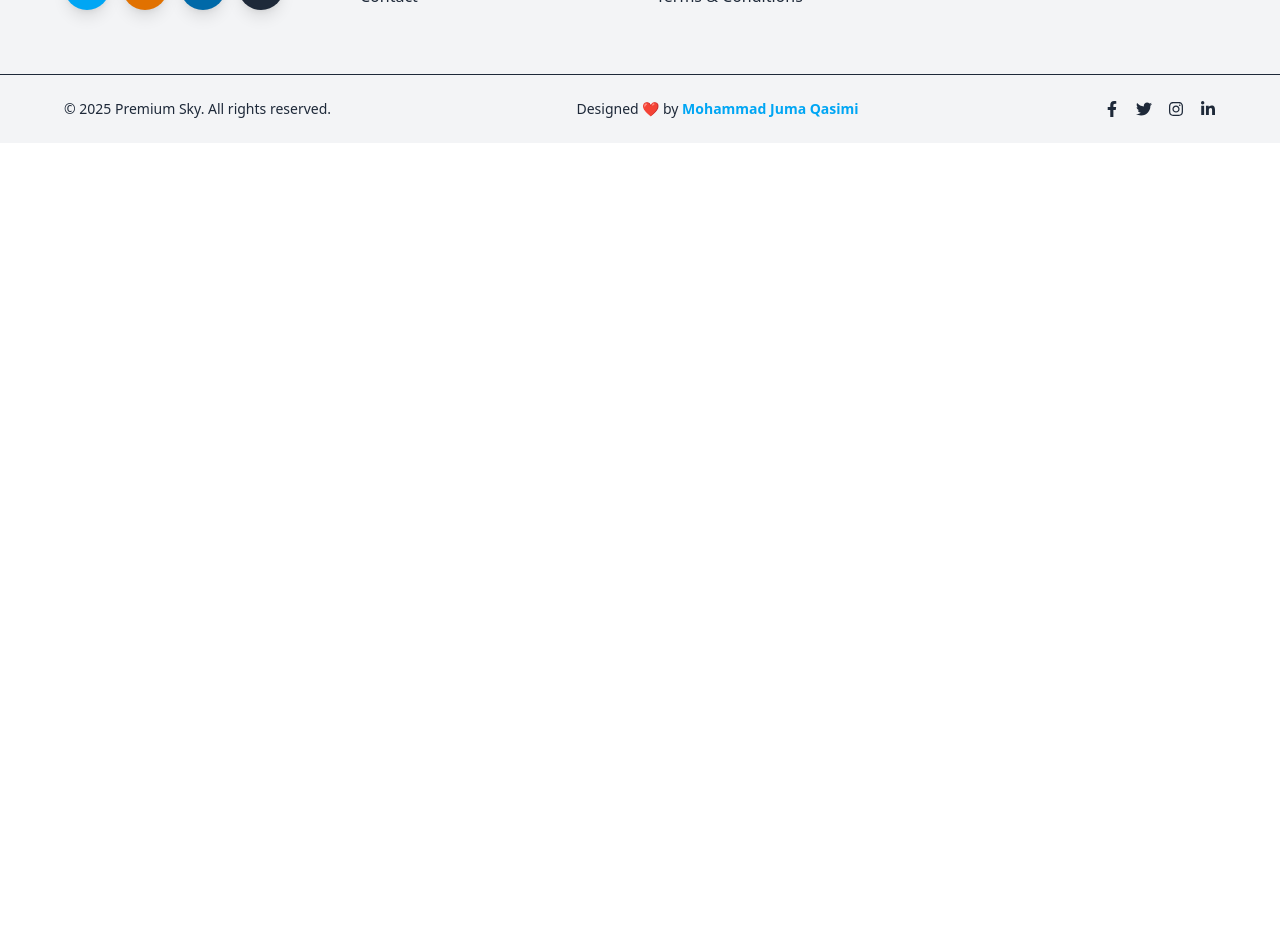
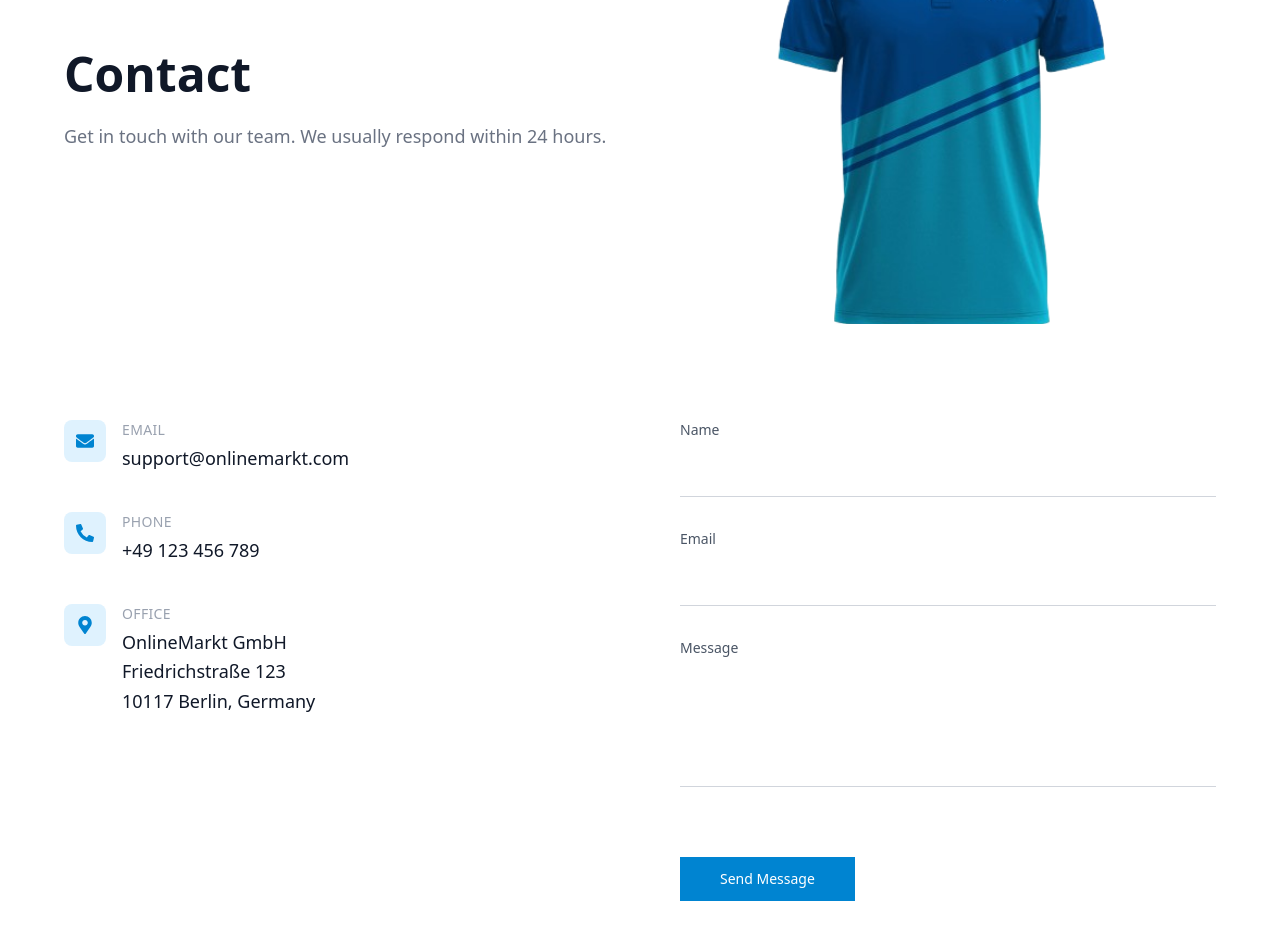
Before and after one commit to JumaQasimiM/onlinemark, a React (Vite) app: page /contact in a window 1280 px wide. Shown: the part 220-1172 px from the top of the page. Before the commit the page ends 800 px from the top, so only its background shows below. Built offline with nearby package versions, Linux system fonts and the light colour scheme.

Commit message:
about & contact page

```diff
--- a/src/App.jsx
+++ b/src/App.jsx
@@ -11,6 +11,8 @@ import { ProductDetail } from "./pages/productsDetails";
 
 import { BrowserRouter, Routes, Route } from "react-router-dom";
 import { Cart } from "./pages/Cart";
+import { About } from "./pages/About";
+import { Contact } from "./pages/Contact";
 
 function App() {
   return (
@@ -40,6 +42,8 @@ function App() {
           <Route path="/products" element={<Products />} />
           <Route path="/products/:id" element={<ProductDetail />} />
           <Route path="/cart" element={<Cart />} />
+          <Route path="/about" element={<About />} />
+          <Route path="/contact" element={<Contact />} />
         </Routes>
 
         <Footer />
--- a/src/apis/ProductsApi.js
+++ b/src/apis/ProductsApi.js
@@ -1,24 +1,51 @@
 import { Api_Url } from "./apiUrl";
 import { useFetch } from "../hooks/useFetch";
 
-export const useProducts = () => useFetch(`${Api_Url}/products`);
+// export const useProducts = () => useFetch(`${Api_Url}/products`);
+export const useProducts = () => {
+  const { data, loading, error } = useFetch(`${Api_Url}/products?limit=194`);
+  return {
+    data: data?.products || [],
+    loading,
+    error,
+  };
+};
+
 export const useProductById = (id) => useFetch(`${Api_Url}/products/${id}`);
 // relatit products
-export const useRelatetProducts = (category) =>
-  useFetch(`${Api_Url}/products/category/${category}`);
+export const useRelatetProducts = (category) => {
+  const { data, loading, error } = useFetch(
+    `${Api_Url}/products/category/${category}`
+  );
+
+  return {
+    data: data?.products || [],
+    loading,
+    error,
+  };
+};
 
 // Custom Hook für die neuesten Produkte
 export const useNewProducts = () => {
-  return useFetch(`${Api_Url}/products?_limit=6&sort=desc`);
+  const { data, loading, error } = useFetch(
+    `${Api_Url}/products?limit=6&skip=7`
+  );
+
+  return {
+    data: data?.products || [],
+    loading,
+    error,
+  };
 };
 
 // popular products
 
 export const usePopularProducts = () => {
-  const { data = [], error, loading } = useFetch(`${Api_Url}/products`);
+  const { data, error, loading } = useFetch(`${Api_Url}/products`);
 
-  // Filter products with rating >= 4.5
-  const popular = data.filter((product) => product.rating?.rate >= 4.5);
+  const popular =
+    data?.products?.filter((product) => product.rating >= 4.5) || [];
+
   return { data: popular, error, loading };
 };
 
@@ -32,3 +59,26 @@ export const useProductCategories = () =>
 // const newProducts = products.filter(
 //   (p) => new Date(p.createdAt) > new Date("2025-01-01")
 // );
+
+// ============new =======
+
+// export const useProducts = () => {
+//   const { data, loading, error } = useFetch(`${Api_Url}/products`);
+//   return {
+//     data: data?.products || [],
+//     loading,
+//     error,
+//   };
+// };
+
+// export const useRelatedProducts = (category) => {
+//   const { data, loading, error } = useFetch(
+//     `${Api_Url}/products/category/${category}`
+//   );
+
+//   return {
+//     data: data?.products || [],
+//     loading,
+//     error,
+//   };
+// };
--- a/src/apis/apiUrl.js
+++ b/src/apis/apiUrl.js
@@ -2,7 +2,7 @@ let Api_Url = "";
 
 if (import.meta.env.MODE === "development") {
   // json-server in Entwicklung
-  Api_Url = "https://fakestoreapi.com";
+  Api_Url = "https://dummyjson.com";
 } else {
   // Produktiv-Backend
   Api_Url = "https://onlinemarkt.com/api/";
--- a/src/components/Header.jsx
+++ b/src/components/Header.jsx
@@ -11,6 +11,8 @@ export const Header = () => {
   const navItem = [
     { name: "Home", path: "/" },
     { name: "Shop", path: "/products" },
+    { name: "About", path: "/about" },
+    { name: "Contact", path: "/contact" },
   ];
 
   useEffect(() => {
--- a/src/components/PopularProductCard.jsx
+++ b/src/components/PopularProductCard.jsx
@@ -6,10 +6,10 @@ import { toast } from "react-toastify";
 
 export const PopularProductCard = ({
   id,
-  image,
   title,
   price,
-  rating,
+  rating = 0,
+  thumbnail,
   type = "popular",
 }) => {
   const [showActions, setShowActions] = useState(false);
@@ -47,7 +47,7 @@ export const PopularProductCard = ({
       <div className="bg-gray-200 w-[90%] h-50 mx-auto m-2 p-3 rounded-md overflow-hidden">
         <Link to={"/products/" + id}>
           <motion.img
-            src={image}
+            src={thumbnail}
             alt={title}
             className="w-full h-full aspect-[4/3] object-contain p-3"
             whileHover={{ scale: 1.05 }}
@@ -89,7 +89,7 @@ export const PopularProductCard = ({
             <span
               key={i}
               className={
-                i < Math.round(rating?.rate || 0)
+                i < Math.round(rating)
                   ? "text-yellow-400"
                   : "text-yellow-300/40"
               }
@@ -97,8 +97,9 @@ export const PopularProductCard = ({
               ★
             </span>
           ))}
+
           <span className="text-gray-600 text-sm ml-1">
-            {rating?.rate?.toFixed(1) || "0.0"}
+            {rating.toFixed(1)}
           </span>
         </div>
 
--- /dev/null
+++ b/src/pages/Contact.jsx
@@ -0,0 +1,123 @@
+import { FaEnvelope, FaPhoneAlt, FaMapMarkerAlt } from "react-icons/fa";
+
+import image from "../assets/t1.png";
+export const Contact = () => {
+  return (
+    <section className="min-h-screen bg-white py-24 px-4">
+      <div className="max-w-6xl mx-auto">
+        {/* Header */}
+        <header className="grid grid-cols-1 md:grid-cols-2 gap-16 items-center mb-24">
+          {/* Text */}
+          <div>
+            <h1 className="text-5xl font-semibold text-gray-900 mb-6">
+              Contact
+            </h1>
+            <p className="text-lg text-gray-500 max-w-xl">
+              Get in touch with our team. We usually respond within 24 hours.
+            </p>
+          </div>
+
+          {/* Image */}
+          <div className="hidden md:block">
+            <img
+              src={image}
+              alt="Contact"
+              className="w-full h-112 object-cover rounded-xl"
+            />
+          </div>
+        </header>
+
+        <div className="grid grid-cols-1 md:grid-cols-2 gap-20">
+          {/* Left: Info */}
+          <div className="space-y-10">
+            <div className="flex items-start gap-4">
+              <div className="p-3 rounded-lg bg-sky-100 text-sky-600">
+                <FaEnvelope size={18} />
+              </div>
+              <div>
+                <h3 className="text-sm uppercase tracking-wide text-gray-400 mb-1">
+                  Email
+                </h3>
+                <p className="text-lg text-gray-900">support@onlinemarkt.com</p>
+              </div>
+            </div>
+
+            <div className="flex items-start gap-4">
+              <div className="p-3 rounded-lg bg-sky-100 text-sky-600">
+                <FaPhoneAlt size={18} />
+              </div>
+              <div>
+                <h3 className="text-sm uppercase tracking-wide text-gray-400 mb-1">
+                  Phone
+                </h3>
+                <p className="text-lg text-gray-900">+49 123 456 789</p>
+              </div>
+            </div>
+
+            <div className="flex items-start gap-4">
+              <div className="p-3 rounded-lg bg-sky-100 text-sky-600">
+                <FaMapMarkerAlt size={18} />
+              </div>
+              <div>
+                <h3 className="text-sm uppercase tracking-wide text-gray-400 mb-1">
+                  Office
+                </h3>
+                <p className="text-lg text-gray-900 leading-relaxed">
+                  OnlineMarkt GmbH <br />
+                  Friedrichstraße 123 <br />
+                  10117 Berlin, Germany
+                </p>
+              </div>
+            </div>
+          </div>
+
+          {/* Right: Form */}
+          <div>
+            <form className="space-y-8">
+              <div>
+                <label className="block text-sm text-gray-600 mb-2">Name</label>
+                <input
+                  type="text"
+                  className="w-full border-b border-gray-300 py-3 text-gray-900
+                             focus:outline-none focus:border-sky-600"
+                />
+              </div>
+
+              <div>
+                <label className="block text-sm text-gray-600 mb-2">
+                  Email
+                </label>
+                <input
+                  type="email"
+                  className="w-full border-b border-gray-300 py-3 text-gray-900
+                             focus:outline-none focus:border-sky-600"
+                />
+              </div>
+
+              <div>
+                <label className="block text-sm text-gray-600 mb-2">
+                  Message
+                </label>
+                <textarea
+                  rows="4"
+                  className="w-full border-b border-gray-300 py-3 text-gray-900
+                             focus:outline-none focus:border-sky-600 resize-none"
+                />
+              </div>
+
+              <button
+                type="submit"
+                className="mt-8 inline-flex items-center justify-center
+                           px-10 py-3 text-sm font-medium
+                           bg-sky-600 text-white
+                           hover:bg-sky-700 transition"
+              >
+                Send Message
+              </button>
+            </form>
+          </div>
+        </div>
+      </div>
+    </section>
+  );
+};
--- a/src/pages/productsDetails.jsx
+++ b/src/pages/productsDetails.jsx
@@ -9,7 +9,10 @@ import { toast } from "react-toastify";
 export const ProductDetail = () => {
   const { id } = useParams();
   const { data: productDetail } = useProductById(id);
-  const { data: relatetProducts } = useRelatetProducts(productDetail?.category);
+
+  const { data: relatetProducts = [] } = useRelatetProducts(
+    productDetail?.category
+  );
 
   const AddToCart = (id) => {
     toast.success(`Product ${id} added to cart!`);
@@ -32,7 +35,7 @@ export const ProductDetail = () => {
               className="bg-gray-100 rounded-xl p-4 md:p-5 shadow-md hover:shadow-lg transition w-full"
             >
               <motion.img
-                src={productDetail.image}
+                src={productDetail.thumbnail}
                 alt={productDetail.title}
                 className="w-full max-w-[350px] md:max-w-[450px] mx-auto h-100 drop-shadow-sky-200 drop-shadow-xl object-contain"
                 whileHover={{ scale: 1.05 }}
@@ -63,7 +66,7 @@ export const ProductDetail = () => {
                     border border-gray-300 shadow-sm hover:shadow-md hover:border-sky-500 transition"
                 >
                   <img
-                    src={productDetail.image}
+                    src={productDetail.thumbnail}
                     alt="thumb"
                     className="object-contain w-full h-full"
                   />
@@ -97,7 +100,7 @@ export const ProductDetail = () => {
               </h2>
 
               <span className="flex items-center text-yellow-500 text-xl font-semibold gap-1">
-                <FaStar /> {productDetail.rating?.rate}
+                <FaStar /> {productDetail.rating}
               </span>
             </div>
 
@@ -190,7 +193,7 @@ export const ProductDetail = () => {
           </div>
 
           <div className="grid grid-cols-2 md:grid-cols-4 gap-6">
-            {relatetProducts?.slice(0, 4).map((r) => (
+            {relatetProducts?.slice(0, 7).map((r) => (
               <PopularProductCard key={r.id} type="new" {...r} />
             ))}
           </div>
```
Also changed, not shown: src/pages/About.jsx (+66 -0 lines), src/pages/Products.jsx (+14 -13 lines).
